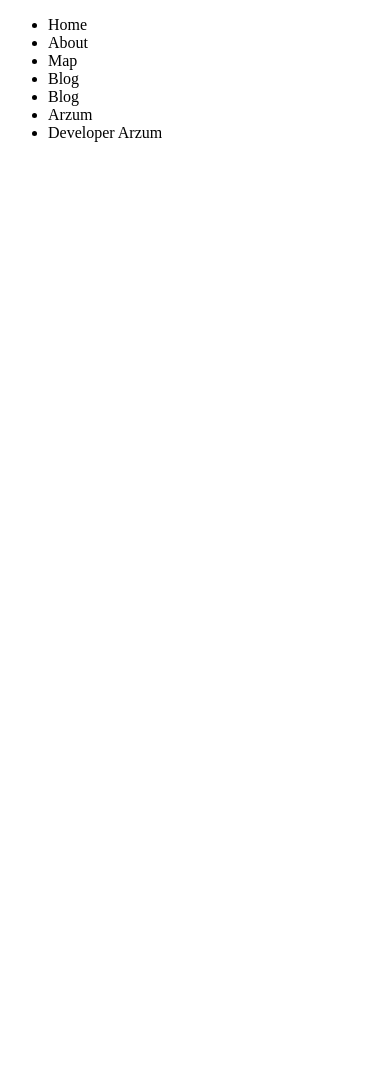
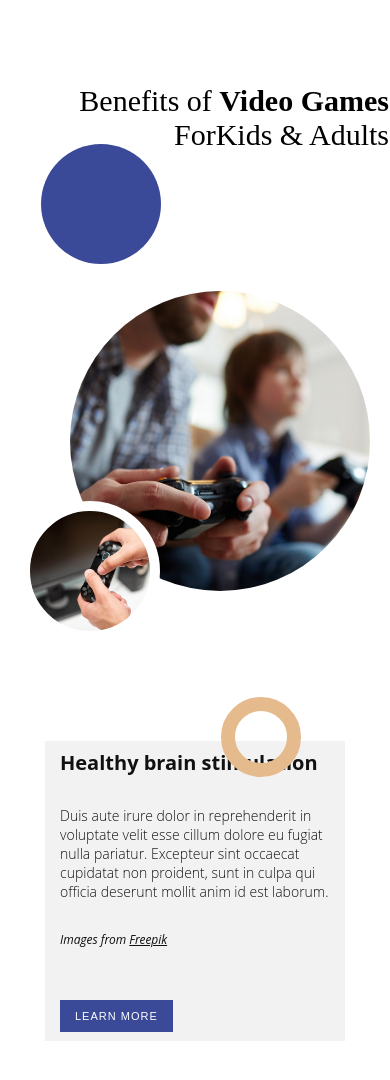
Before and after one commit to ArzumResulova/textgit, a plain HTML site: page index.html in a window 390 px wide. Before the commit the page ends 844 px from the top, so only its background shows below. Drawn offline with Linux system fonts and the light colour scheme.

Commit message:
fix:changes have been done

```diff
--- a/index.html
+++ b/index.html
@@ -5,22 +5,48 @@
     <meta charset="UTF-8">
     <meta name="viewport" content="width=device-width, initial-scale=1.0">
     <title>Document</title>
+    <link rel="stylesheet" href="style.css">
 </head>
 
 <body>
-    <header>
-        <nav>
-            <ul>
-                <li>Home</li>
-                <li>About </li>
-                <li>Map</li>
-                <li>Blog</li>
-                <li>Blog</li>
-                <li>Arzum</li>
-                <li>Developer Arzum</li>
-            </ul>
-        </nav>
-    </header>
+    <main>
+        <section id="section1">
+
+            <h1>Benefits of <b>Video Games</b> <br>
+                ForKids & Adults</h1>
+            <div class="circle"></div>
+
+            <div class="imgs">
+                <div class="pic1"></div>
+                <div class="pic2"></div>
+            </div>
+
+            <div class="txt">
+                <h5>Healthy brain stimulation</h5>
+                <p>Duis aute irure dolor in reprehenderit in voluptate velit esse cillum dolore eu fugiat nulla
+                    pariatur. Excepteur sint
+                    occaecat cupidatat non proident, sunt in culpa qui officia deserunt mollit anim id est laborum.
+                </p>
+
+                <span>Images from <u>Freepik</u> </span>
+                <button>Learn More</button>
+            </div>
+
+
+            <div class="circle2"></div>
+
+
+
+
+
+
+    </main>
+    </section>
+
+
+
+
+
 </body>
 
 </html>
--- a/style.css
+++ b/style.css
@@ -0,0 +1,475 @@
+* {
+    margin: 0;
+    padding: 0;
+    box-sizing: border-box;
+}
+
+
+main {
+    display: flex;
+    justify-content: center;
+    align-items: center;
+    height: 100vh;
+}
+
+
+
+#section1 {
+    display: flex;
+    align-items: center;
+    justify-content: center;
+    width: 800px;
+    position: relative;
+    height: 90vh;
+
+}
+
+
+
+#section1 h1 {
+    position: absolute;
+    top: 30px;
+    right: 0;
+    padding: 30px;
+    font-size: 40px;
+    text-align: end;
+    font-weight: 500;
+}
+
+#section1 .circle {
+    position: absolute;
+    top: 0;
+    left: 0;
+    height: 150px;
+    width: 150px;
+    border-radius: 100%;
+    background-color: #3a4998;
+}
+
+
+#section1 .circle2 {
+    height: 100px;
+    width: 100px;
+    border: 20px solid #e5bb8d;
+    border-radius: 100%;
+    position: absolute;
+    bottom: 0px;
+    left: 160px;
+}
+
+
+.txt {
+    display: flex;
+    align-items: start;
+    justify-content: center;
+    flex-direction: column;
+    gap: 15px;
+    padding: 40px;
+    color: #111111;
+    font-family: 'Open Sans', sans-serif;
+    width: 350px;
+    height: 320px;
+    background-color: #f2f2f2;
+    position: relative;
+    right: 30px;
+    bottom: -100px;
+}
+
+
+.txt button {
+
+    text-transform: uppercase;
+    font-size: 0.875rem;
+    letter-spacing: 1px;
+    background-image: none;
+    border-style: none;
+    margin: 22px auto 0 0;
+    color: #ffffff;
+    background-color: #3a4998;
+    padding: 11px 44px 11px 42px;
+}
+
+
+.imgs {
+    height: 400px;
+    width: 550px;
+    position: relative;
+
+    display: flex;
+    align-items: end;
+    justify-content: end;
+
+}
+
+
+
+.pic1 {
+    background-image: url(fffff.jpg);
+    height: 380px;
+    width: 370px;
+    background-size: cover;
+    border-radius: 100%;
+    background-position: center;
+
+}
+
+.pic2 {
+    background-image: url(close-up-guy-holding-controller_23-2148243619.jpg);
+    width: 200px;
+    height: 200px;
+    background-size: cover;
+    border-radius: 100%;
+    border: 10px solid white;
+    position: absolute;
+    bottom: 0;
+    left: 0px;
+}
+
+
+
+.txt h5 {
+    font-size: 20px;
+}
+
+
+.txt p {
+    font-size: 14px;
+    font-weight: 300;
+}
+
+
+.txt span {
+    font-size: smaller;
+    font-style: italic;
+}
+
+
+@media(max-width:800px) {
+
+    #section1 h1 {
+        font-size: 47px;
+        top: 0;
+        font-weight: 400;
+        padding: 0;
+    }
+
+    #section1 {
+        width: 660px;
+        justify-content: center;
+    }
+
+    #section1 .circle {
+
+        height: 120px;
+        width: 120px;
+        top: 30px;
+        left: 60px;
+
+    }
+
+
+    #section1 .circle2 {
+        height: 80px;
+        width: 80px;
+        bottom: 0;
+        border: 14px solid #e5bb8d;
+
+    }
+
+
+
+    .imgs {
+        left: 80px;
+        align-items: center;
+        height: 480px;
+    }
+
+
+    .txt {
+        width: 450px;
+        right: 0px;
+        height: 280px;
+        bottom: -170px;
+        gap: 25px;
+        padding: 25px;
+    }
+
+
+    .txt h5 {
+        font-size: 18px;
+
+    }
+
+
+    .txt p {
+        font-size: 13px;
+    }
+
+
+
+
+
+    .pic2 {
+        width: 170px;
+        height: 170px;
+        bottom: 0;
+        left: 0px;
+    }
+
+}
+
+
+@media(max-width:660px) {
+
+    #section1 h1 {
+        font-size: 40px;
+        top: 0;
+        font-weight: 400;
+        padding: 0;
+        right: 55px;
+    }
+
+    #section1 {
+        width: 510px;
+        height: 100vh;
+        justify-content: center;
+    }
+
+
+
+
+    .pic1 {
+
+        height: 300px;
+        width: 300px;
+
+    }
+
+    .pic2 {
+        width: 140px;
+        height: 140px;
+        background-position: center;
+
+
+    }
+
+    .txt {
+        height: 250px;
+        width: 400px;
+        gap: 17px;
+        padding: 15px;
+        bottom: -180px;
+        right: 65px;
+    }
+
+
+    .imgs {
+
+        height: 330px;
+        align-items: center;
+        left: 70px;
+
+    }
+
+    #section1 .circle {
+
+
+        top: 80px;
+        left: 70px;
+
+    }
+
+    #section1 .circle2 {
+        bottom: 70px;
+        left: 130px;
+    }
+
+    .txt h5 {
+        font-size: 13px;
+
+    }
+
+
+    .txt p {
+        font-size: 10px;
+    }
+
+    .txt span {
+        font-size: 10px;
+    }
+
+    .txt button {
+
+
+        font-size: 11px;
+        padding: 10px 15px;
+    }
+
+
+}
+
+
+
+@media(max-width:520px) {
+
+    #section1 h1 {
+        font-size: 30px;
+        right: 0;
+    }
+
+    #section1 {
+        width: 388px;
+        height: 120vh;
+        gap: 100px;
+        flex-direction: column;
+    }
+
+
+    main {
+        height: 140vh;
+    }
+
+    .txt {
+
+        height: 300px;
+        width: 300px;
+        gap: 30px;
+        bottom: 0px;
+        right: 0px;
+    }
+
+
+
+    .imgs {
+        height: 500px;
+        width: 350px;
+        align-items: center;
+        left: 0;
+        padding-top: 100px;
+
+
+    }
+
+    #section1 .circle2 {
+        bottom: 320px;
+        left: 220px;
+    }
+
+    #section1 .circle {
+
+
+        top: 60px;
+        left: 40px;
+    }
+
+
+    .txt h5 {
+        font-size: 20px;
+
+    }
+
+
+    .txt p {
+        font-size: 14px;
+    }
+
+    .txt span {
+        font-size: 12px;
+    }
+
+
+}
+
+
+@media(max-width:380px) {
+    #section1 h1 {
+        font-size: 20px;
+
+    }
+
+    #section1 {
+        width: 280px;
+        height: 100vh;
+        gap: 100px;
+      justify-content: space-around;
+    }
+
+
+
+
+    #section1 .circle2 {
+
+        bottom: 230px;
+        left: 160px;
+        height: 60px;
+        width: 60px;
+    }
+
+    #section1 .circle {
+        height: 100px;
+        width: 100px;
+
+        top: 40px;
+        left: 40px;
+    }
+
+
+
+
+
+
+    .imgs {
+        height: 400px;
+        width: 260px;
+        left: 0;
+
+    justify-content: center;
+
+    }
+
+
+    .pic1 {
+
+        height: 220px;
+        width: 220px;
+
+    }
+
+    .pic2 {
+        width: 100px;
+        height: 100px;
+
+
+
+    }
+
+
+    .txt{
+        height: 200px;
+        gap: 20px;
+        width: 240px;
+    }
+
+.txt h5 {
+    font-size: 13px;
+
+}
+
+
+.txt p {
+    font-size: 8px;
+}
+
+.txt span {
+    font-size: 7px;
+}
+
+
+.txt button {
+
+
+    font-size: 8px;
+    padding: 7px 9px;
+}
+
+}
```
Also changed, not shown: close-up-guy-holding-controller_23-2148243619.jpg (added), fffff.jpg (added).
